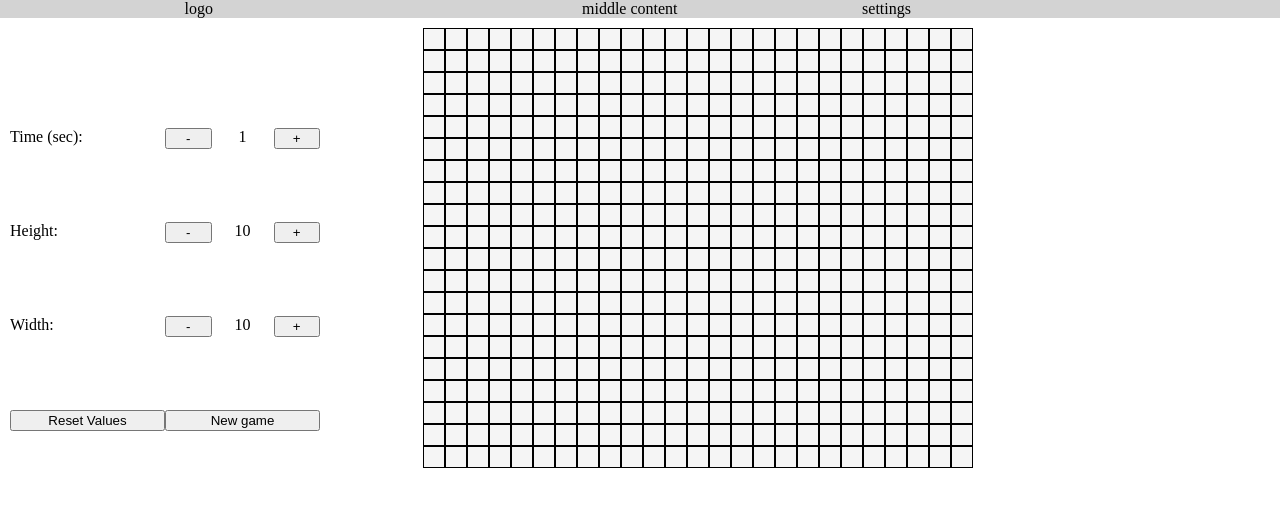
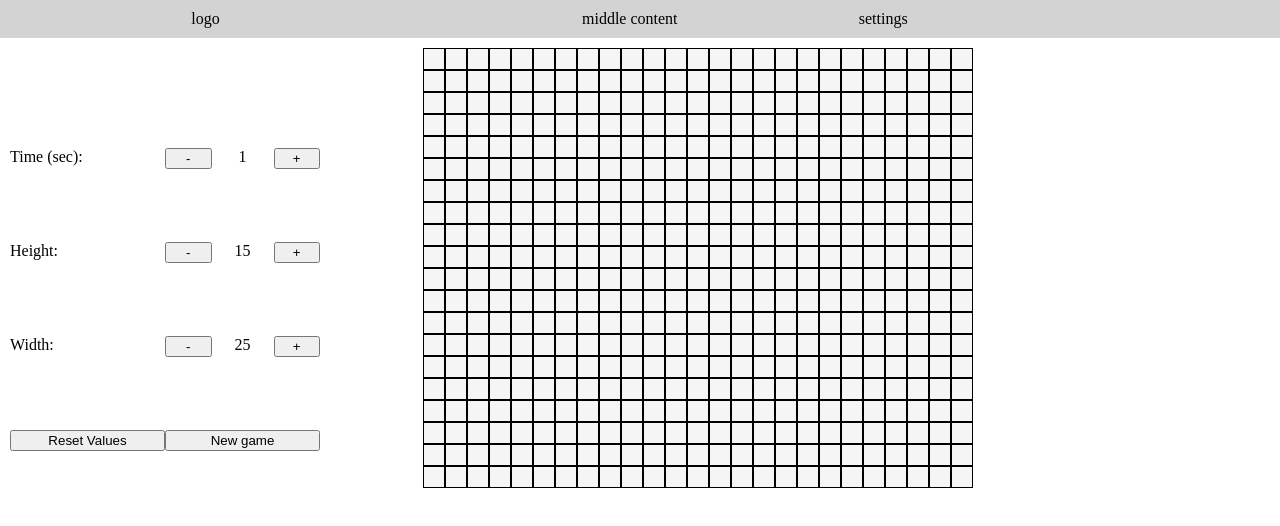
Before and after one commit to raujimenez/EchoSnake, a React (Create React App) app: page / in a window 1280 px wide. Shown: the top 526 px of the page. Built offline with nearby package versions, Linux system fonts and the light colour scheme.

Commit message:
set default board size to 20x25

```diff
--- a/src/components/GameOptions.jsx
+++ b/src/components/GameOptions.jsx
@@ -5,8 +5,8 @@ import './styles/GameOptions.css';
 
 function GameOptions(props) {
     const [time, setTime] = useState(1);
-    const [height, setHeight] = useState(10);
-    const [width, setWidth] = useState(10);
+    const [height, setHeight] = useState(15);
+    const [width, setWidth] = useState(25);
 
     // game settings should update gameboard so we need context
     const {timeHook, heightHook, widthHook} = useContext(GameInfoContext);
@@ -22,7 +22,7 @@ function GameOptions(props) {
 
     const changeTime = setBoundaries(0.5, 10, setTime);
     const changeHeight = setBoundaries(10, 20, setHeight);
-    const changeWidth = setBoundaries(10, 25, setWidth);
+    const changeWidth = setBoundaries(10, 35, setWidth);
 
     function resetSettings() {
         setTime(1);
--- a/src/components/styles/HeaderBar.css
+++ b/src/components/styles/HeaderBar.css
@@ -3,6 +3,7 @@
     grid-row: 1;
     grid-column: span 3;
     display: grid;
+    padding: 10px;
     grid-template-columns: auto auto auto;
     grid-template-rows: 100%;
 }
```
